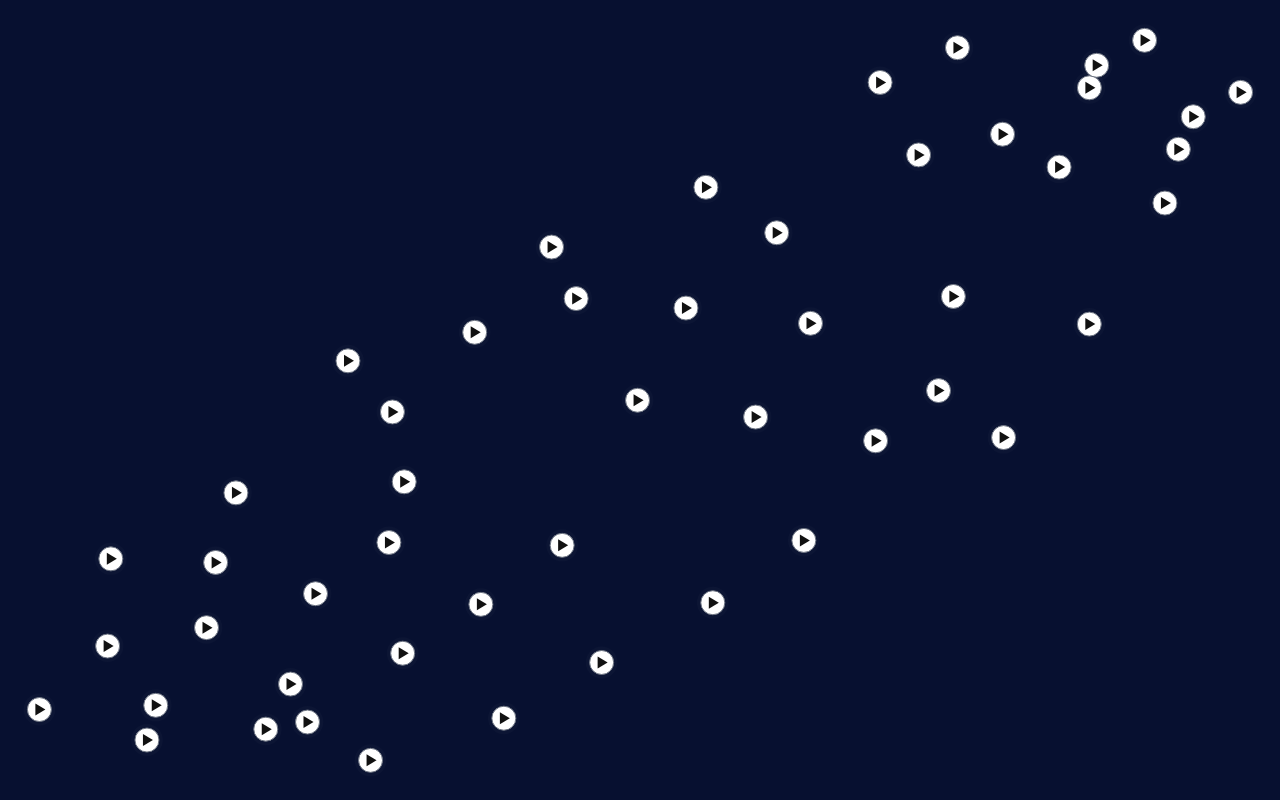
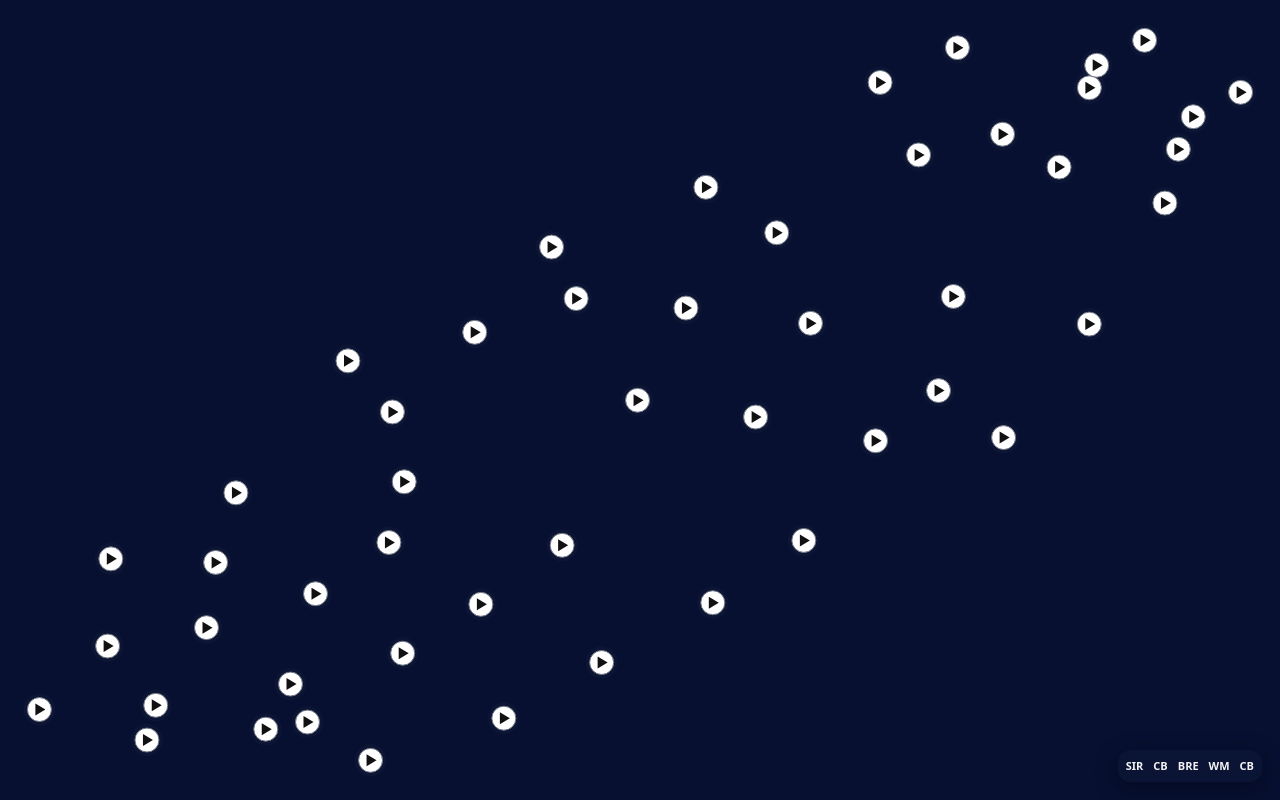
Before and after one commit to davidchalupa/soundiada, a React (Vite) app: page / in a window 1280 px wide. Built offline with nearby package versions, Linux system fonts and the light colour scheme.

Commit message:
Adding a drag-and-drop feature.

```diff
--- a/src/components/EmbeddingViewer.css
+++ b/src/components/EmbeddingViewer.css
@@ -1,37 +1,66 @@
-/* full-screen viewer, night-sky style */
+/* ---------- LAYOUT RESET for full-screen viewer ---------- */
+/* Ensure html/body/root fill the viewport and have no margins */
+html, body, #root {
+  height: 100%;
+  margin: 0;
+  padding: 0;
+  box-sizing: border-box;
+}
+
+/* hide page scrollbars while viewer is active (viewer is full-screen) */
+body {
+  overflow: hidden;
+  background: #071030; /* avoid white flash in top-left */
+}
+
+/* ensure our viewer truly fills the viewport and sits above everything */
 .embed-viewer-root-fullscreen {
   position: fixed;
-  inset: 0;              /* top:0; right:0; bottom:0; left:0 */
+  inset: 0;          /* top:0; right:0; bottom:0; left:0 */
+  margin: 0;
+  padding: 0;
   width: 100vw;
   height: 100vh;
-  margin: 0;
-  padding: 0;
-  background: #071030;   /* very dark blue / night */
-  display: flex;
-  align-items: stretch;
-  justify-content: center;
-  overflow: hidden;
-  -webkit-font-smoothing: antialiased;
-  -moz-osx-font-smoothing: grayscale;
+  box-sizing: border-box;
+  background: #071030;
 }
 
+/* make SVG fill its container without introducing layout gaps */
 .embed-svg-full {
-  display: block;
+  display: block;    /* removes default inline gap */
   width: 100%;
   height: 100%;
-  user-select: none;
-  touch-action: manipulation;
+  overflow: visible;
 }
 
-/* interactive point hover (subtle) */
-.embed-point:hover circle {
-  stroke: #ffffff !important;
-  stroke-width: 1.5;
-  transition: stroke-width 120ms ease, transform 120ms ease;
-  transform-origin: center;
+/* Ensure palette is always visible on top */
+.palette-root {
+  position: fixed !important;
+  right: 18px !important;
+  bottom: 18px !important;
+  display: flex !important;
+  gap: 10px !important;
+  padding: 8px !important;
+  background: rgba(255,255,255,0.02) !important;
+  border-radius: 12px !important;
+  backdrop-filter: blur(6px) !important;
+  box-shadow: 0 6px 20px rgba(2,6,23,0.5) !important;
+  z-index: 2147483647 !important; /* put it above everything */
+  pointer-events: auto !important;
 }
 
-/* reduce default outline, accessible focus can be added later */
-.embed-point:focus {
-  outline: none;
+/* Make sure palette children are visible/clickable */
+.palette-item, .palette-dot, .palette-label {
+  pointer-events: auto !important;
+  user-select: none !important;
 }
+
+/* Ensure palette labels are readable on dark background */
+.palette-label {
+  color: rgba(255,255,255,0.95) !important;
+  font-weight: 600;
+  font-size: 11px;
+}
+
+/* Slight scale on hover so user sees them */
+.palette-item:hover { transform: translateY(-2px); transition: transform 120ms ease; }
--- a/src/components/EmbeddingViewer.tsx
+++ b/src/components/EmbeddingViewer.tsx
@@ -11,7 +11,25 @@ type Esc50Embedding = {
   y: number;
 };
 
-/* build audio URL (raw GitHub) */
+// five-category palette (from your sample)
+const PALETTE_CATEGORIES = [
+  "siren",
+  "chirping_birds",
+  "breathing",
+  "washing_machine",
+  "crying_baby",
+] as const;
+type PaletteCat = typeof PALETTE_CATEGORIES[number];
+
+// color map for categories (tweak as you like)
+const CATEGORY_COLOR: Record<string, string> = {
+  siren: "#ff6b6b",
+  chirping_birds: "#ffd166",
+  breathing: "#6be4b0",
+  washing_machine: "#74c0ff",
+  crying_baby: "#d291ff",
+};
+
 function buildAudioUrl(filename: string) {
   return `https://raw.githubusercontent.com/karolpiczak/ESC-50/master/audio/${filename}`;
 }
@@ -25,6 +43,9 @@ const EmbeddingViewer: React.FC<Props> = ({ padding = 40 }) => {
   const audioRef = useRef<HTMLAudioElement | null>(null);
   const [playingFile, setPlayingFile] = useState<string | null>(null);
   const [containerSize, setContainerSize] = useState({ w: window.innerWidth, h: window.innerHeight });
+
+  // guesses: mapping file -> guessed category
+  const [guesses, setGuesses] = useState<Record<string, string>>({});
 
   // frozen copy of embeddings
   const embeddings = useMemo(() => esc50Embeddings.slice(), []);
@@ -59,28 +80,30 @@ const EmbeddingViewer: React.FC<Props> = ({ padding = 40 }) => {
     return { px, py };
   };
 
-  // resize observer to keep full-screen responsive
+  // responsive size
+  // responsive size (stable: use window resize instead of ResizeObserver to avoid layout loops)
   useEffect(() => {
-    const el = containerRef.current ?? document.documentElement;
-    const ro = new ResizeObserver(() => {
-      const rect = (containerRef.current ?? document.documentElement).getBoundingClientRect();
-      setContainerSize({ w: Math.max(200, rect.width), h: Math.max(160, rect.height) });
-    });
-    ro.observe(el);
-    // init
-    const rect = (containerRef.current ?? document.documentElement).getBoundingClientRect();
-    setContainerSize({ w: Math.max(200, rect.width || window.innerWidth), h: Math.max(160, rect.height || window.innerHeight) });
-    return () => ro.disconnect();
+    const update = () => {
+      setContainerSize({
+        w: Math.max(200, window.innerWidth),
+        h: Math.max(160, window.innerHeight),
+      });
+    };
+    // initialize once
+    update();
+    // update on window resize
+    window.addEventListener("resize", update, { passive: true });
+    return () => {
+      window.removeEventListener("resize", update);
+    };
   }, []);
 
-  // deterministic tiny jitter (not required, but keeps overlap visible)
+
+  // deterministic tiny jitter (keeps overlap visible)
   const jitter = 1e-3 * Math.max(1.0, (Math.max(...embeddings.map(e => Number(e.x))) - Math.min(...embeddings.map(e => Number(e.x)))));
   const rng = useMemo(() => seedrandom("42"), []);
 
-  // Play / Pause toggle behavior:
-  // - if clicked file is currently playing -> pause it
-  // - if clicked file is same but paused -> resume
-  // - otherwise stop current and play clicked
+  // Play / Pause toggle
   const onPointClick = (file: string) => {
     const url = buildAudioUrl(file);
     const audio = audioRef.current;
@@ -88,20 +111,15 @@ const EmbeddingViewer: React.FC<Props> = ({ padding = 40 }) => {
 
     const currentSrcHasFile = audio.src && audio.src.includes(file);
 
-    // If same file is playing -> pause
     if (currentSrcHasFile && !audio.paused) {
       audio.pause();
       setPlayingFile(null);
       return;
     }
-
-    // If same file is loaded but paused -> resume
     if (currentSrcHasFile && audio.paused) {
       audio.play().then(() => setPlayingFile(file)).catch(() => setPlayingFile(null));
       return;
     }
-
-    // Otherwise load new file and play
     audio.pause();
     audio.src = url;
     audio.currentTime = 0;
@@ -113,19 +131,16 @@ const EmbeddingViewer: React.FC<Props> = ({ padding = 40 }) => {
     }
   };
 
-  // when audio ends, clear playing state
   useEffect(() => {
     const a = audioRef.current;
     if (!a) return;
     const onEnded = () => setPlayingFile(null);
-    a.addEventListener("ended", onEnded);
-    // when paused via external controls, we also clear playing state
     const onPause = () => {
       if (a.currentTime > 0 && !a.ended) {
-        // treat user pause as stop highlight
         setPlayingFile(null);
       }
     };
+    a.addEventListener("ended", onEnded);
     a.addEventListener("pause", onPause);
     return () => {
       a.removeEventListener("ended", onEnded);
@@ -133,19 +148,53 @@ const EmbeddingViewer: React.FC<Props> = ({ padding = 40 }) => {
     };
   }, []);
 
+  // Drag handlers for palette
+  const onPaletteDragStart = (ev: React.DragEvent, category: string) => {
+    try {
+      ev.dataTransfer.setData("text/plain", category);
+      // optionally set drag image - omitted for simplicity
+    } catch (e) {
+      // ignore
+    }
+  };
+
+  // Drop handlers for points
+  const onPointDragOver = (ev: React.DragEvent) => {
+    ev.preventDefault(); // allow drop
+  };
+
+  const onPointDrop = (ev: React.DragEvent, file: string) => {
+    ev.preventDefault();
+    const cat = ev.dataTransfer.getData("text/plain");
+    if (cat && typeof cat === "string") {
+      setGuesses(prev => ({ ...prev, [file]: cat }));
+    }
+  };
+
+  // Optional: ability to clear guess by right-click (contextmenu) or double-click
+  const onPointDoubleClick = (file: string) => {
+    // remove guess
+    setGuesses(prev => {
+      const copy = { ...prev };
+      delete copy[file];
+      return copy;
+    });
+  };
+
+  // render
   return (
     <div ref={containerRef} className="embed-viewer-root-fullscreen">
       <svg width={containerSize.w} height={containerSize.h} className="embed-svg-full">
-        {/* background */}
         <rect x="0" y="0" width={containerSize.w} height={containerSize.h} fill="#071030" />
-
         {embeddings.map((e, idx) => {
           const x = Number(e.x) + ((idx % 2 === 0 ? 1 : -1) * jitter * 0.5);
           const y = Number(e.y) + ((idx % 3 === 0 ? 1 : -1) * jitter * 0.5);
           const { px, py } = project(x, y);
           const isPlaying = playingFile === e.file;
+          const guessed = guesses[e.file]; // may be undefined
+          const fillColor = guessed ? (CATEGORY_COLOR[guessed] ?? "#e0e0e0") : (isPlaying ? "#0b5c99" : "#ffffff");
+          const strokeColor = guessed ? darken(CATEGORY_COLOR[guessed] ?? "#888") : (isPlaying ? "#0e4a7c" : "#6b7280");
           const key = `${e.file}-${idx}`;
-
           return (
             <g
               key={key}
@@ -153,13 +202,17 @@ const EmbeddingViewer: React.FC<Props> = ({ padding = 40 }) => {
               className="embed-point"
               style={{ cursor: "pointer" }}
               onClick={() => onPointClick(e.file)}
+              onDoubleClick={() => onPointDoubleClick(e.file)}
+              onDragOver={onPointDragOver}
+              onDrop={(ev) => onPointDrop(ev, e.file)}
+              title={`${e.file} — actual: ${e.category} — guessed: ${guessed ?? "none"}`}
             >
-              {/* subtle halo */}
               <circle r={16} fill="rgba(255,255,255,0.02)" stroke="none" />
-              {/* main button */}
-              <circle r={12} fill={isPlaying ? "#0b5c99" : "#ffffff"} stroke={isPlaying ? "#0e4a7c" : "#6b7280"} strokeWidth={isPlaying ? 2.2 : 1.0} />
-              {/* icon: pause (two rects) when playing, triangle otherwise */}
-              {isPlaying ? (
+              <circle r={12} fill={fillColor} stroke={strokeColor} strokeWidth={isPlaying ? 2.2 : 1.0} />
+              {guessed ? (
+                // small marker showing guessed category initial
+                <text x={-3} y={4} fontSize={7} fill="#fff" style={{ pointerEvents: "none" }}>{shortLabel(guessed)}</text>
+              ) : isPlaying ? (
                 <>
                   <rect x={-5} y={-7} width={3} height={14} fill="#fff" rx={0.6} />
                   <rect x={1.5} y={-7} width={3} height={14} fill="#fff" rx={0.6} />
@@ -172,11 +225,50 @@ const EmbeddingViewer: React.FC<Props> = ({ padding = 40 }) => {
         })}
       </svg>
 
-      {/* hidden audio element used for playback */}
+      {/* palette: draggable category icons (lower-right) */}
+      <div className="palette-root" aria-hidden>
+        {PALETTE_CATEGORIES.map((cat) => (
+          <div
+            key={cat}
+            className="palette-item"
+            draggable
+            onDragStart={(ev) => onPaletteDragStart(ev, cat)}
+            title={`Drag to assign category: ${cat}`}
+          >
+            <div className="palette-dot" style={{ background: CATEGORY_COLOR[cat] }} />
+            <div className="palette-label">{shortLabel(cat)}</div>
+          </div>
+        ))}
+      </div>
+
       <audio ref={audioRef} style={{ display: "none" }} preload="none" />
-
     </div>
   );
 };
 
 export default EmbeddingViewer;
+
+/* small helper functions */
+function shortLabel(cat: string) {
+  // returns a short label to render inside the node / palette (2-3 chars)
+  if (!cat) return "";
+  const parts = cat.split(/[_-]/);
+  if (parts.length === 1) return cat.slice(0, 3).toUpperCase();
+  return parts.map(p => p[0].toUpperCase()).join("").slice(0,3);
+}
+function darken(hex: string, amt = -24) {
+  // tiny hex darken helper, amt negative to darken
+  try {
+    const parsed = hex.replace("#", "");
+    const num = parseInt(parsed, 16);
+    let r = (num >> 16) + amt;
+    let g = ((num >> 8) & 0x00FF) + amt;
+    let b = (num & 0x0000FF) + amt;
+    r = Math.max(0, Math.min(255, r));
+    g = Math.max(0, Math.min(255, g));
+    b = Math.max(0, Math.min(255, b));
+    return `rgb(${r},${g},${b})`;
+  } catch {
+    return hex;
+  }
+}
```
